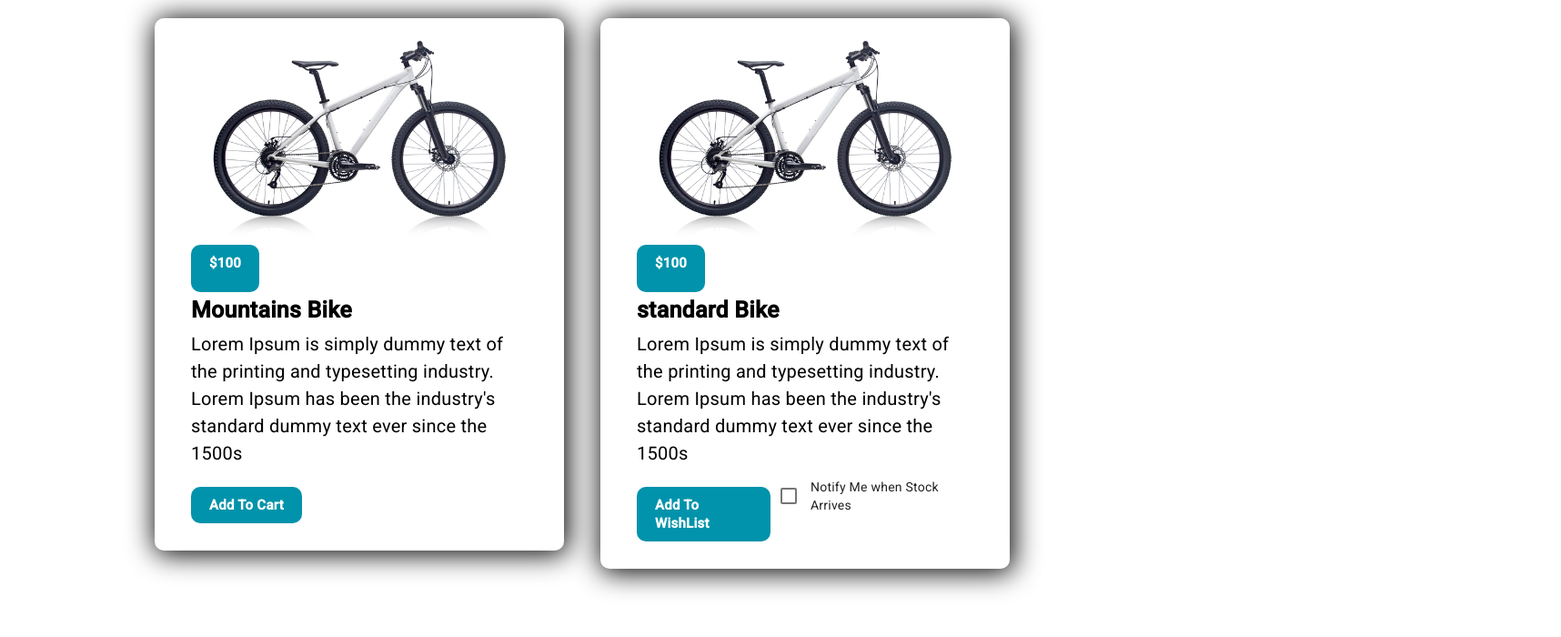
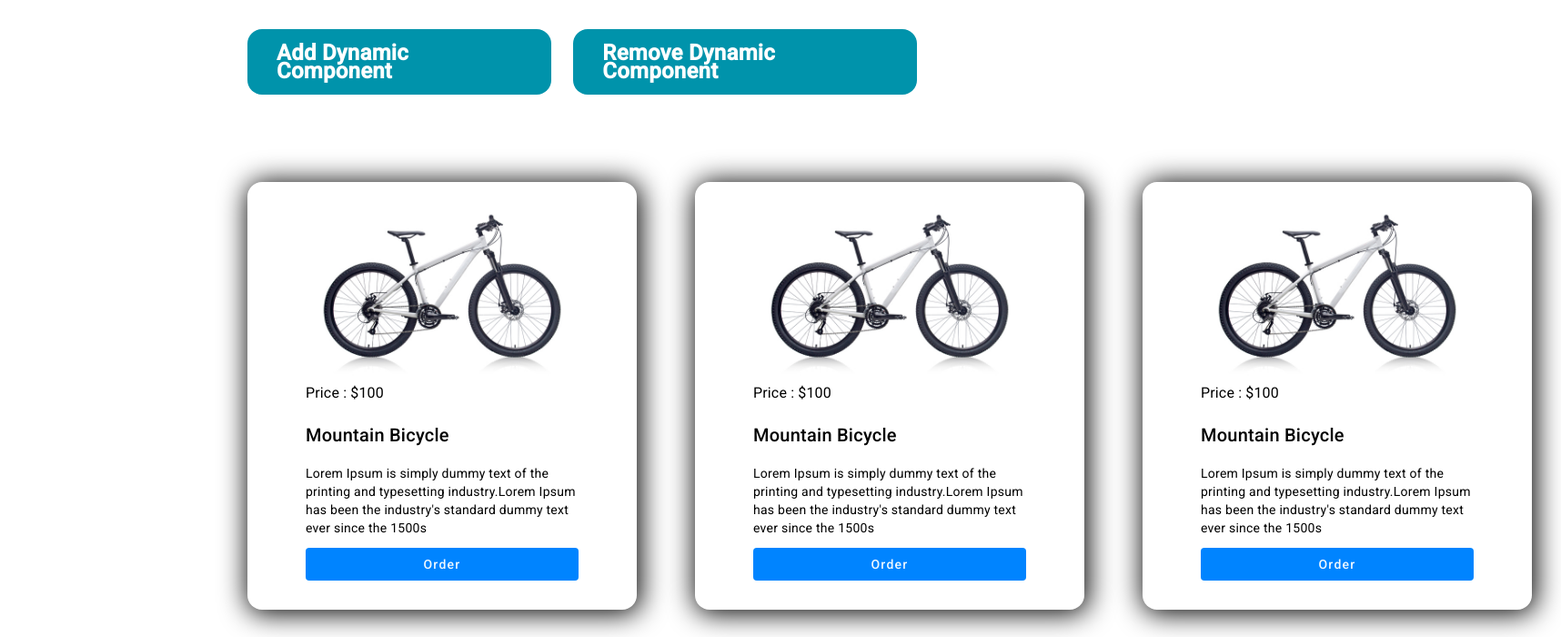
Before and after one commit to 1997Buhuti/content-projection-demo, an Angular app: page / in a window 1280 px wide. Shown: the top 700 px of the page at 91% size, 1716 px wide, since content can reach past the window. Built offline with nearby package versions, Linux system fonts and the light colour scheme.

Commit message:
Added Initial Example

```diff
--- a/angular.json
+++ b/angular.json
@@ -32,8 +32,8 @@
             "inlineStyleLanguage": "scss",
             "assets": ["src/favicon.ico", "src/assets"],
             "styles": [
-              "src/styles.scss",
-              "@angular/material/prebuilt-themes/indigo-pink.css"
+              "@angular/material/prebuilt-themes/indigo-pink.css",
+              "src/styles.scss"
             ],
             "scripts": []
           },
--- a/src/app/app.component.html
+++ b/src/app/app.component.html
@@ -1,15 +1,37 @@
 <div class="product-container">
-  <app-product-card (isAddToCartClicked)="onButtonClick()">
+  <!-- Buttons row -->
+  <div class="creator-buttons-container">
+    <div class="add-to-cart" (click)="onCrateButtonClick()">
+      <a>Add Dynamic Component</a>
+    </div>
+    <div class="add-to-cart" (click)="onDestroyButtonClick()">
+      <a>Remove Dynamic Component</a>
+    </div>
+  </div>
+
+  <!-- Product cards row -->
+  <div class="product-cards-row">
+    <ng-container #container> </ng-container>
+    <app-product-card>
       <p class="product-name">Mountains Bike</p>
-    <div class="add-to-cart" (click)="onButtonClick()">
+      <div class="add-to-cart">
         <a>Add To Cart</a>
       </div>
     </app-product-card>
-  <app-product-card (isAddToCartClicked)="onButtonClick()">
-    <p class="product-name">standard Bike</p>
-    <div class="add-to-cart" (click)="onButtonClick()">
+
+    <app-product-card>
+      <p class="product-name">Mountains Bike</p>
+      <div class="add-to-cart">
+        <a>Add To Cart</a>
+      </div>
+    </app-product-card>
+
+    <app-product-card>
+      <p class="product-name">Standard Bike</p>
+      <div class="add-to-cart">
         <a>Add To WishList</a>
       </div>
       <app-notify-me (checked)="onNotifyMeClicked($event)"></app-notify-me>
     </app-product-card>
   </div>
+</div>
--- a/src/app/app.component.ts
+++ b/src/app/app.component.ts
@@ -1,8 +1,9 @@
-import { Component } from '@angular/core';
+import { Component, viewChild, ViewContainerRef } from '@angular/core';
 import { CommonModule } from '@angular/common';
 import { RouterOutlet } from '@angular/router';
 import { ProductCardComponent } from './product-card/product-card.component';
 import { NotifyMeComponent } from './notify-me/notify-me.component';
+import { MatButtonModule } from '@angular/material/button';
 @Component({
   selector: 'app-root',
   standalone: true,
@@ -11,6 +12,7 @@ import { NotifyMeComponent } from './notify-me/notify-me.component';
     RouterOutlet,
     ProductCardComponent,
     NotifyMeComponent,
+    MatButtonModule,
   ],
   templateUrl: './app.component.html',
   styleUrls: ['./app.component.scss'],
@@ -19,7 +21,14 @@ export class AppComponent {
   title = 'content-projection-demo';
   NotifyMeOnStockArrival: boolean = false;
 
-  onButtonClick() {
+  vcr = viewChild('container', { read: ViewContainerRef });
+
+  onCrateButtonClick() {
+    console.log('Button clicked');
+    this.vcr()?.createComponent(ProductCardComponent);
+  }
+
+  onDestroyButtonClick() {
     console.log('Button clicked');
   }
 
--- a/src/app/app.config.ts
+++ b/src/app/app.config.ts
@@ -5,5 +5,5 @@ import { routes } from './app.routes';
 import { provideAnimations } from '@angular/platform-browser/animations';
 
 export const appConfig: ApplicationConfig = {
-  providers: [provideRouter(routes), provideAnimations(), provideAnimations()]
+  providers: [provideRouter(routes), provideAnimations(), provideAnimations(), provideAnimations()]
 };
--- a/src/app/product-card/product-card.component.html
+++ b/src/app/product-card/product-card.component.html
@@ -1,24 +1,18 @@
 <div class="product-card">
-  <img
-    class="blog_posts_post--image"
-    [src]="'../assets/22.jpg'"
-    loading="lazy"
-  />
+  <img class="blog_posts_post--image" [src]="imageUri" loading="lazy" />
   <div class="price-label">
-    <p class="blog_posts_post--date">$100</p>
+    <h3 class="price-text">Price : $100</h3>
   </div>
-  <!-- <p class="product-name">Mountains Bike</p> -->
-  <ng-content select=".product-name"></ng-content>
+
+  <h2>{{ productName }}</h2>
   <p class="product-description">
-    Lorem Ipsum is simply dummy text of the printing and typesetting industry.
-    Lorem Ipsum has been the industry's standard dummy text ever since the 1500s
+    {{ productDescription }}
   </p>
-  <div class="button-checkbox-container">
-    <!-- <div class="add-to-cart" (click)="addToCart()">
-      <a>Add To Cart</a>
-    </div> -->
-    <ng-content select=".add-to-cart"></ng-content>
-    <ng-content select="app-notify-me"></ng-content>
-  </div>
+  <button
+    mat-flat-button
+    style="background-color: rgb(0, 132, 255); color: aliceblue"
+  >
+    Order
+  </button>
   <p *ngIf="showMessage">It may take 1-2 days notify after re-stocked</p>
 </div>
--- a/src/app/product-card/product-card.component.ts
+++ b/src/app/product-card/product-card.component.ts
@@ -3,32 +3,71 @@ import {
   Component,
   ContentChild,
   EventEmitter,
+  Input,
+  OnInit,
   Output,
 } from '@angular/core';
 import { CommonModule } from '@angular/common';
 import { NotifyMeComponent } from '../notify-me/notify-me.component';
+import { MatButtonModule } from '@angular/material/button';
+import { MatIconModule } from '@angular/material/icon';
+import { MatSlideToggleModule } from '@angular/material/slide-toggle';
+import { MatCheckboxModule } from '@angular/material/checkbox';
+import { FormsModule } from '@angular/forms';
+import { MatRadioModule } from '@angular/material/radio';
+import { MatCardModule } from '@angular/material/card';
 
 @Component({
   selector: 'app-product-card',
   standalone: true,
-  imports: [CommonModule, NotifyMeComponent],
+  imports: [
+    CommonModule,
+    NotifyMeComponent,
+    MatButtonModule,
+    MatIconModule,
+    MatCardModule,
+    MatRadioModule,
+    FormsModule,
+    MatCheckboxModule,
+    MatSlideToggleModule,
+  ],
   templateUrl: './product-card.component.html',
   styleUrls: ['./product-card.component.scss'],
 })
-export class ProductCardComponent implements AfterContentInit {
+export class ProductCardComponent implements OnInit {
   @Output() isAddToCartClicked = new EventEmitter();
   @ContentChild(NotifyMeComponent) isNotifyMeChecked!: NotifyMeComponent;
+  @Input() productName: string = 'Mountain Bicycle';
+  @Input() productDescription: string =
+    "Lorem Ipsum is simply dummy text of the printing and typesetting industry.Lorem Ipsum has been the industry's standard dummy text ever since the 1500s";
+
+  @Input() productType: ProductType = ProductType.BIKE;
   showMessage: boolean = false;
+  imageUri: string = '';
 
-  ngAfterContentInit() {
-    if (this.isNotifyMeChecked) {
-      console.log(this.isNotifyMeChecked);
-      this.isNotifyMeChecked.checked.subscribe((value) => {
-        value? this.showMessage = true : this.showMessage=false;
-      });
+  ngOnInit(): void {
+    this.setImageURI(this.productType);
+  }
+  setImageURI(productType: ProductType) {
+    switch (productType) {
+      case ProductType.BIKE:
+        this.imageUri = '../assets/22.jpg';
+        break;
+      case ProductType.COCA_COLA:
+        this.imageUri = '../assets/coca-cola.jpg';
+        break;
+      case ProductType.FRUIT:
+        this.imageUri = '../assets/pineapple.jpg';
+        break;
     }
   }
   addToCart() {
     this.isAddToCartClicked.emit(true);
   }
 }
+
+export enum ProductType {
+  COCA_COLA = 'COCA_COLA',
+  FRUIT = 'FRUIT',
+  BIKE = 'BIKE',
+}
--- a/src/styles.scss
+++ b/src/styles.scss
@@ -1,23 +1,43 @@
-/* You can add global styles to this file, and also import other style files */
-html, body { height: 100%; }
-body { margin: 0; font-family: Roboto, "Helvetica Neue", sans-serif; }
-
-* {
+html,
+body {
+  height: 100%;
+}
+body {
   margin: 0;
-    padding: 0;
-    box-sizing: border-box;
+  font-family: Roboto, "Helvetica Neue", sans-serif;
+}
+.product-container {
+  display: flex;
+  flex-direction: column;
+  gap: 2rem; /* Space between button row and product row */
+  margin-left: 15rem;
+  margin-right: 15rem;
 }
 
-  :root {
-    font-size: 10px;
-    font-family: Arial, Helvetica, sans-serif;
+.creator-buttons-container {
+  display: flex;
+  justify-content: center; /* Center align buttons horizontally */
+  gap: 1.5rem; /* Space between buttons */
+  margin: 2rem; /* Space below button container */
 }
 
-  .product-container {
+.add-to-cart {
+  font-weight: bold;
+  padding: 1rem 2rem;
+  background-color: #0093ab;
+  border-radius: 1rem;
+  cursor: pointer;
+  font-size: 1.5rem;
+}
+
+a {
+  text-decoration: none;
+  color: white;
+}
+
+.product-cards-row {
   display: flex;
-    justify-content: space-between;
-    margin-left: 15rem;
-    margin-right: 15rem;
+  justify-content: flex-start;
 }
 
 .product-card {
@@ -27,53 +47,17 @@ body { margin: 0; font-family: Roboto, "Helvetica Neue", sans-serif; }
   padding: 2rem 4rem;
   border-radius: 1rem;
   margin: 2rem;
+  width: 300px; /* Fixed width for smaller size */
+  max-width: 100%;
 }
 
-  img {
-    height: 100%;
-    width: 100%;
-    object-fit: cover;
+@media screen and (max-width: 768px) {
+  .product-container {
+    margin-left: 2rem;
+    margin-right: 2rem;
   }
 
-  .price-label {
-    align-self: flex-start;
-    font-weight: bold;
-    font-size: 1.5rem;
-    padding: 1rem 2rem;
-    background-color: #0093ab;
-    border-radius: 1rem;
-    color: white;
-    margin-bottom: 1rem;
+  .product-cards-row {
+    flex-direction: column;
   }
-
-  .product-name {
-    font-size: 2.5rem;
-    font-weight: 900;
 }
-
-  .product-description {
-    font-size: 2rem;
-    line-height: 1.5;
-  }
-
-  .add-to-cart {
-    align-self: flex-end;
-    font-weight: bold;
-    padding: 1rem 2rem;
-    background-color: #0093ab;
-    border-radius: 1rem;
-    margin-bottom: 1rem;
-    margin-top: 1rem;
-    font-size: 1.5rem;
-    cursor: pointer;
-  }
-
-  a {
-    text-decoration: none;
-    color: white;
-  }
-
-  .button-checkbox-container {
-    display: flex;
-    justify-content: space-between;
-  }
```
Also changed, not shown: src/app/type.ts (added), src/assets/coca-cola.jpg (added), src/assets/pineapple.jpg (added). Lines whose indentation alone changed are shown as unchanged.
